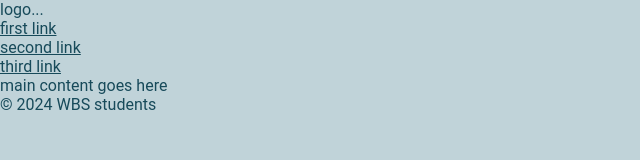
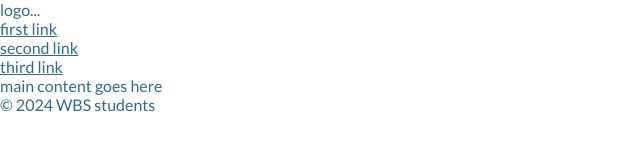
Before and after one commit to GerdBraun/MyStockPhoto, a plain HTML site: page index.html in a window 1280 px wide. Shown: the whole page, without its empty margins (0-640 px from the left). Drawn offline with Linux system fonts and the light colour scheme.

Commit message:
added some color definitions and the interim-font Lato

```diff
--- a/styles.css
+++ b/styles.css
@@ -1,39 +1,31 @@
+/* fonts */
+@import url('https://fonts.googleapis.com/css2?family=Lato:ital,wght@0,100;0,300;0,400;0,700;0,900;1,100;1,300;1,400;1,700;1,900&display=swap');
+/* / fonts */
+
+/* definitions (usable for everything, can all be changed in one place here) */
+:root {
+    /* colors */
+    --color-primary:#336A86;
+    --color-secondary:#8EAEC4;
+    --color-accent:#283132;
+    --color-background:#ffffff;
+}
+/* / definitions */
+
 /* reset */
 * {
     padding: 0;
     margin: 0;
     box-sizing: border-box;
 
-    font-family: "Roboto", sans-serif;
+    font-family: "Lato", sans-serif;
     font-size: 16px;
-    color: var(--color-standard);
+    color: var(--color-primary);
 }
 /* / reset */
 
-/* definitions (usable for everything, can all be changed in one place here) */
-:root {
-    /* text colors */
-    --color-standard:#174a5a;
-    --color-inverted:white;
-    --color-linkcolor: #498496;
-    --color-highlight: orangered;
-
-    /*  background-colors */
-    --color-bg-normal: #c0d3d9;
-    --color-bg-dark: #174a5a;
-    --color-bg-highlight: orangered;
-
-    /* sizes */
-    --dimension-max-width: 1200px;
-    --dimension-max-padding: 20px;
-
-    /* gaps */
-    --dimension-main-gap: 30px;
-}
-/* / definitions */
-
 /* just a test using definitions*/
 body {
-    background-color: var(--color-bg-normal);
+    background-color: var(--color-background);
 }
 /* / just a test */
```
